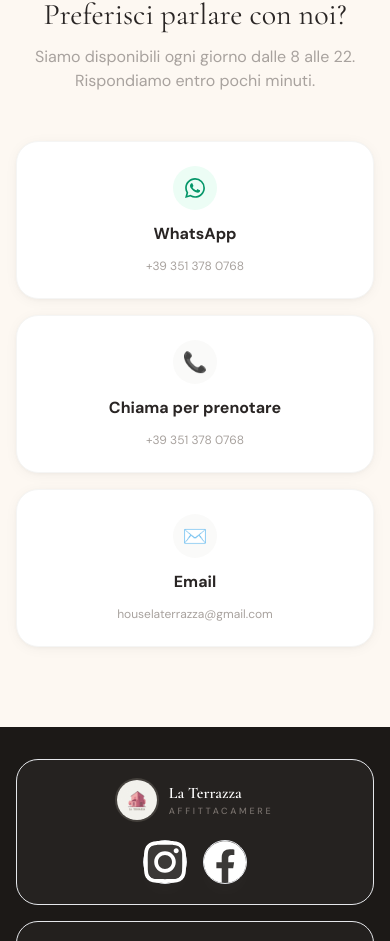
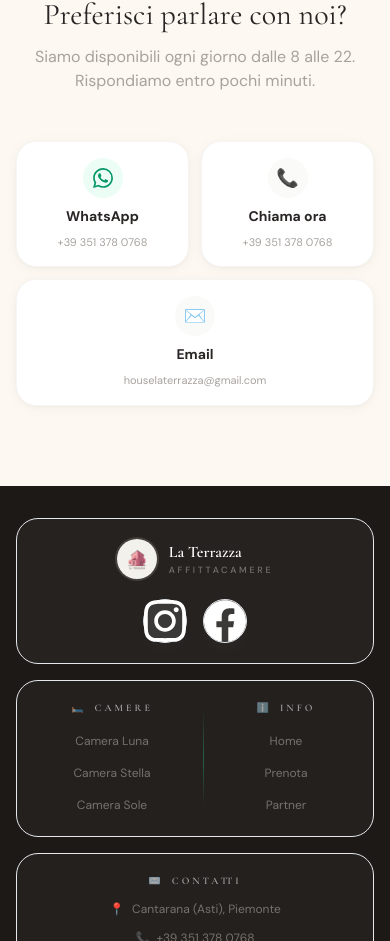
Before and after one commit to Manuell00/la-terrazza-web, a Next.js app: page /prenota in a window 390 px wide. Shown: the part 3695-4636 px from the top of the page. Built offline with nearby package versions, Linux system fonts and the light colour scheme.

Commit message:
Compact booking contact cards on mobile

```diff
--- a/src/app/prenota/page.tsx
+++ b/src/app/prenota/page.tsx
@@ -227,42 +227,42 @@ export default function PrenotaPage() {
             </p>
           </AnimatedSection>
 
-          <div className="mx-auto grid max-w-xl gap-4 md:grid-cols-3">
+          <div className="mx-auto grid max-w-xl grid-cols-2 gap-3 md:grid-cols-3 md:gap-4">
             <a
               href={siteConfig.whatsapp}
               target="_blank"
               rel="noopener noreferrer"
-              className="group flex flex-col items-center gap-3 rounded-[22px] border border-stone-100 bg-white p-6 text-center shadow-soft transition-all duration-300 hover:-translate-y-1 hover:border-emerald-200 hover:shadow-card"
+              className="group flex flex-col items-center gap-2 rounded-[20px] border border-stone-100 bg-white p-4 text-center shadow-soft transition-all duration-300 hover:-translate-y-1 hover:border-emerald-200 hover:shadow-card md:gap-3 md:rounded-[22px] md:p-6"
             >
-              <div className="flex h-11 w-11 items-center justify-center rounded-full bg-emerald-50 transition-colors group-hover:bg-emerald-100">
+              <div className="flex h-10 w-10 items-center justify-center rounded-full bg-emerald-50 transition-colors group-hover:bg-emerald-100 md:h-11 md:w-11">
                 <svg className="h-5 w-5 text-emerald-600" fill="currentColor" viewBox="0 0 24 24">
                   <path d="M17.472 14.382c-.297-.149-1.758-.867-2.03-.967-.273-.099-.471-.148-.67.15-.197.297-.767.966-.94 1.164-.173.199-.347.223-.644.075-.297-.15-1.255-.463-2.39-1.475-.883-.788-1.48-1.761-1.653-2.059-.173-.297-.018-.458.13-.606.134-.133.298-.347.446-.52.149-.174.198-.298.298-.497.099-.198.05-.371-.025-.52-.075-.149-.669-1.612-.916-2.207-.242-.579-.487-.5-.669-.51-.173-.008-.371-.01-.57-.01-.198 0-.52.074-.792.372-.272.297-1.04 1.016-1.04 2.479 0 1.462 1.065 2.875 1.213 3.074.149.198 2.096 3.2 5.077 4.487.709.306 1.262.489 1.694.625.712.227 1.36.195 1.871.118.571-.085 1.758-.719 2.006-1.413.248-.694.248-1.289.173-1.413-.074-.124-.272-.198-.57-.347m-5.421 7.403h-.004a9.87 9.87 0 01-5.031-1.378l-.361-.214-3.741.982.998-3.648-.235-.374a9.86 9.86 0 01-1.51-5.26c.001-5.45 4.436-9.884 9.888-9.884 2.64 0 5.122 1.03 6.988 2.898a9.825 9.825 0 012.893 6.994c-.003 5.45-4.437 9.884-9.885 9.884m8.413-18.297A11.815 11.815 0 0012.05 0C5.495 0 .16 5.335.157 11.892c0 2.096.547 4.142 1.588 5.945L.057 24l6.305-1.654a11.882 11.882 0 005.683 1.448h.005c6.554 0 11.89-5.335 11.893-11.893a11.821 11.821 0 00-3.48-8.413z" />
                 </svg>
               </div>
-              <p className="font-semibold text-stone-800">WhatsApp</p>
-              <p className="text-xs text-stone-400">{siteConfig.phone}</p>
+              <p className="text-sm font-semibold text-stone-800">WhatsApp</p>
+              <p className="text-[11px] text-stone-400 md:text-xs">{siteConfig.phone}</p>
             </a>
 
             <a
               href={`tel:${siteConfig.phone}`}
-              className="group flex flex-col items-center gap-3 rounded-[22px] border border-stone-100 bg-white p-6 text-center shadow-soft transition-all duration-300 hover:-translate-y-1 hover:border-stone-300 hover:shadow-card"
+              className="group flex flex-col items-center gap-2 rounded-[20px] border border-stone-100 bg-white p-4 text-center shadow-soft transition-all duration-300 hover:-translate-y-1 hover:border-stone-300 hover:shadow-card md:gap-3 md:rounded-[22px] md:p-6"
             >
-              <div className="flex h-11 w-11 items-center justify-center rounded-full bg-stone-50 transition-colors group-hover:bg-stone-100">
-                <span className="text-xl">📞</span>
+              <div className="flex h-10 w-10 items-center justify-center rounded-full bg-stone-50 transition-colors group-hover:bg-stone-100 md:h-11 md:w-11">
+                <span className="text-lg md:text-xl">📞</span>
               </div>
-              <p className="font-semibold text-stone-800">Chiama per prenotare</p>
-              <p className="text-xs text-stone-400">{siteConfig.phone}</p>
+              <p className="text-sm font-semibold text-stone-800">Chiama ora</p>
+              <p className="text-[11px] text-stone-400 md:text-xs">{siteConfig.phone}</p>
             </a>
 
             <a
               href={`mailto:${siteConfig.email}`}
-              className="group flex flex-col items-center gap-3 rounded-[22px] border border-stone-100 bg-white p-6 text-center shadow-soft transition-all duration-300 hover:-translate-y-1 hover:border-stone-300 hover:shadow-card"
+              className="group col-span-2 flex flex-col items-center gap-2 rounded-[20px] border border-stone-100 bg-white p-4 text-center shadow-soft transition-all duration-300 hover:-translate-y-1 hover:border-stone-300 hover:shadow-card md:col-span-1 md:gap-3 md:rounded-[22px] md:p-6"
             >
-              <div className="flex h-11 w-11 items-center justify-center rounded-full bg-stone-50 transition-colors group-hover:bg-stone-100">
-                <span className="text-xl">✉️</span>
+              <div className="flex h-10 w-10 items-center justify-center rounded-full bg-stone-50 transition-colors group-hover:bg-stone-100 md:h-11 md:w-11">
+                <span className="text-lg md:text-xl">✉️</span>
               </div>
-              <p className="font-semibold text-stone-800">Email</p>
-              <p className="max-w-full truncate text-xs text-stone-400">{siteConfig.email}</p>
+              <p className="text-sm font-semibold text-stone-800">Email</p>
+              <p className="max-w-full truncate text-[11px] text-stone-400 md:text-xs">{siteConfig.email}</p>
             </a>
           </div>
         </div>
```
